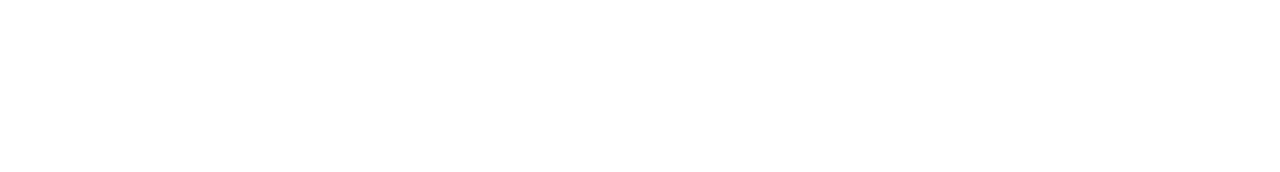
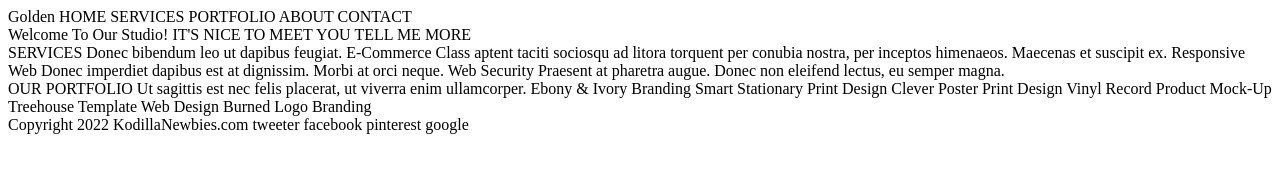
Before and after one commit to jagodakrzyw/project-4, a website: page index.html in a window 1280 px wide. Drawn offline with nearby package versions, Linux system fonts and the light colour scheme; files that its build step writes are made by us from their sources.

Commit message:
Add page content

```diff
--- a/index.html
+++ b/index.html
@@ -5,8 +5,8 @@
     <meta http-equiv="X-UA-Compatible" content="IE=edge" />
     <meta name="viewport" content="width=device-width, initial-scale=1.0" />
     <title>Project 4</title>
+    <link rel="stylesheet" href="vendor/bootstrap-grid.css" />
     <link rel="stylesheet" href="style.css" />
-    <link rel="stylesheet" href="vendor/bootstrap-grid.css" />
     <link
       rel="stylesheet"
       href="https://use.fontawesome.com/releases/v6.0.0/css/all.css"
@@ -19,10 +19,23 @@
     />
   </head>
   <body>
-    <nav></nav>
-    <header></header>
-    <section class="services"></section>
-    <section class="our portfolio"></section>
-    <footer></footer>
+    <nav>Golden HOME SERVICES PORTFOLIO ABOUT CONTACT</nav>
+    <header>Welcome To Our Studio! IT'S NICE TO MEET YOU TELL ME MORE</header>
+    <section class="services">
+      SERVICES Donec bibendum leo ut dapibus feugiat. E-Commerce Class aptent
+      taciti sociosqu ad litora torquent per conubia nostra, per inceptos
+      himenaeos. Maecenas et suscipit ex. Responsive Web Donec imperdiet dapibus
+      est at dignissim. Morbi at orci neque. Web Security Praesent at pharetra
+      augue. Donec non eleifend lectus, eu semper magna.
+    </section>
+    <section class="our portfolio">
+      OUR PORTFOLIO Ut sagittis est nec felis placerat, ut viverra enim
+      ullamcorper. Ebony & Ivory Branding Smart Stationary Print Design Clever
+      Poster Print Design Vinyl Record Product Mock-Up Treehouse Template Web
+      Design Burned Logo Branding
+    </section>
+    <footer>
+      Copyright 2022 KodillaNewbies.com tweeter facebook pinterest google
+    </footer>
   </body>
 </html>
```
